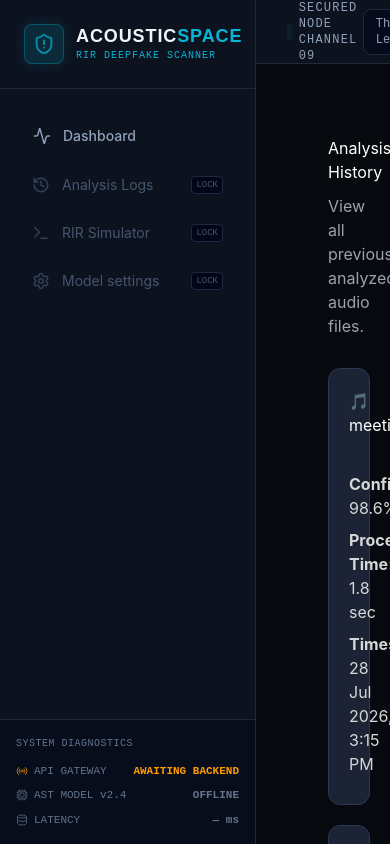
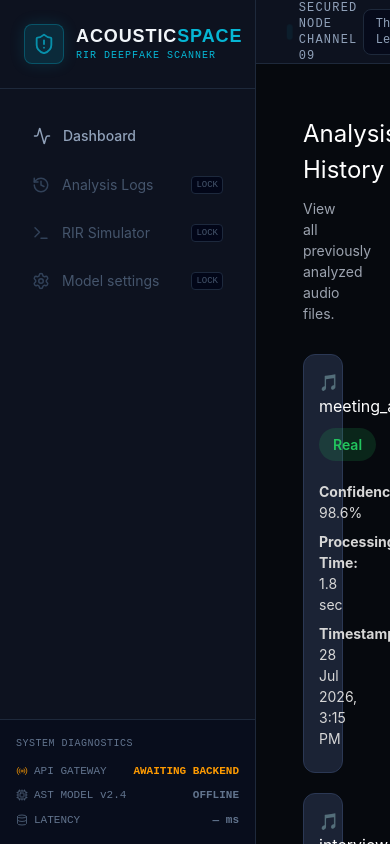
Before and after one commit to Subhamsojitra/AcousticSpace-Group-2, a React (Vite) app in the folder AcousticSpace/frontend/: page /history in a window 390 px wide. Built offline with nearby package versions, Linux system fonts and the light colour scheme.

Commit message:
Add responsive layout for history page

```diff
--- a/AcousticSpace/frontend/src/pages/History.css
+++ b/AcousticSpace/frontend/src/pages/History.css
@@ -34,8 +34,15 @@
   border-color: #3b82f6;
 }
 
+.history-card-header {
+  display: flex;
+  justify-content: space-between;
+  align-items: center;
+  margin-bottom: 20px;
+}
+
 .history-card h3 {
-  margin-bottom: 15px;
+  margin: 0;
   color: #ffffff;
 }
 
@@ -52,12 +59,6 @@
 .prediction-fake {
   color: #ef4444;
   font-weight: 600;
-}
-.history-card-header {
-  display: flex;
-  justify-content: space-between;
-  align-items: center;
-  margin-bottom: 20px;
 }
 
 .prediction-badge {
@@ -76,6 +77,11 @@
   background: rgba(239, 68, 68, 0.15);
   color: #ef4444;
 }
+
+/* ==========================
+   Empty State
+========================== */
+
 .history-empty {
   text-align: center;
   padding: 80px 20px;
@@ -91,6 +97,11 @@
   color: #ffffff;
   margin-bottom: 10px;
 }
+
+/* ==========================
+   Loading State
+========================== */
+
 .history-loading {
   text-align: center;
   padding: 80px 20px;
@@ -117,7 +128,15 @@
     transform: rotate(360deg);
   }
 }
+
+/* ==========================
+   Error State
+========================== */
+
 .history-error {
+  display: flex;
+  flex-direction: column;
+  align-items: center;
   text-align: center;
   padding: 80px 20px;
   color: #9ca3af;
@@ -150,11 +169,81 @@
   transition: 0.3s;
 }
 
-.history-error {
-  display: flex;
-  flex-direction: column;
-  align-items: center;
-  text-align: center;
-  padding: 80px 20px;
-  color: #9ca3af;
+.retry-button:hover {
+  background: #0099cc;
 }
+
+/* ==========================
+   Responsive Design
+========================== */
+
+@media (max-width: 1024px) {
+  .history-container {
+    padding: 30px 20px;
+  }
+
+  .history-list {
+    gap: 20px;
+  }
+}
+
+@media (max-width: 768px) {
+  .history-header h1 {
+    font-size: 28px;
+  }
+
+  .history-header p {
+    font-size: 15px;
+  }
+
+  .history-card {
+    padding: 18px;
+  }
+
+  .history-card-header {
+    flex-direction: column;
+    align-items: flex-start;
+    gap: 10px;
+  }
+
+  .prediction-badge {
+    align-self: flex-start;
+  }
+
+  .history-info p {
+    font-size: 14px;
+  }
+
+  .history-loading,
+  .history-empty,
+  .history-error {
+    padding: 50px 15px;
+  }
+}
+
+@media (max-width: 480px) {
+  .history-container {
+    padding: 20px 15px;
+  }
+
+  .history-header h1 {
+    font-size: 24px;
+  }
+
+  .history-header p {
+    font-size: 14px;
+  }
+
+  .history-card {
+    padding: 15px;
+  }
+
+  .history-card h3 {
+    font-size: 16px;
+  }
+
+  .retry-button {
+    width: 100%;
+    max-width: 220px;
+  }
+}
```
